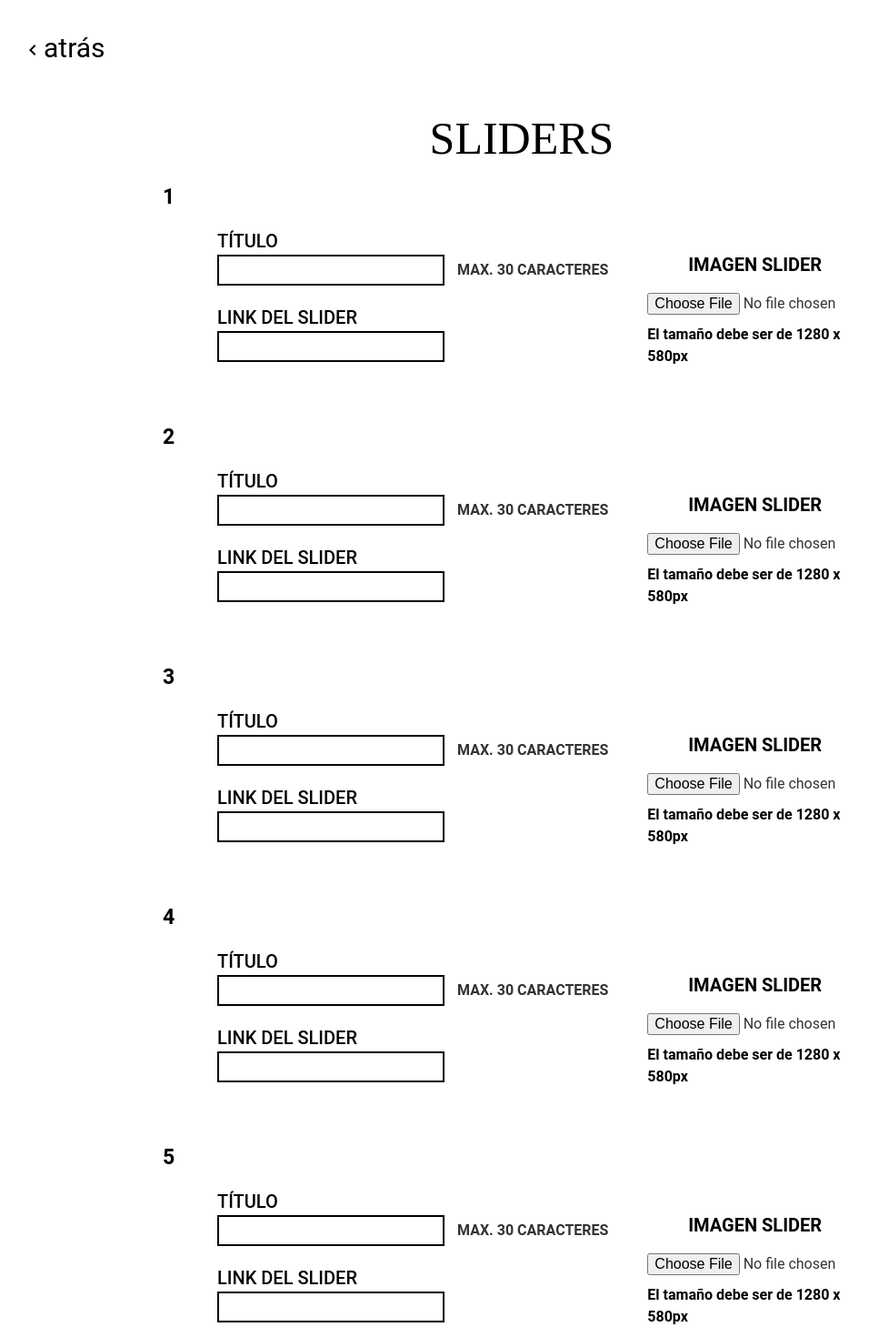
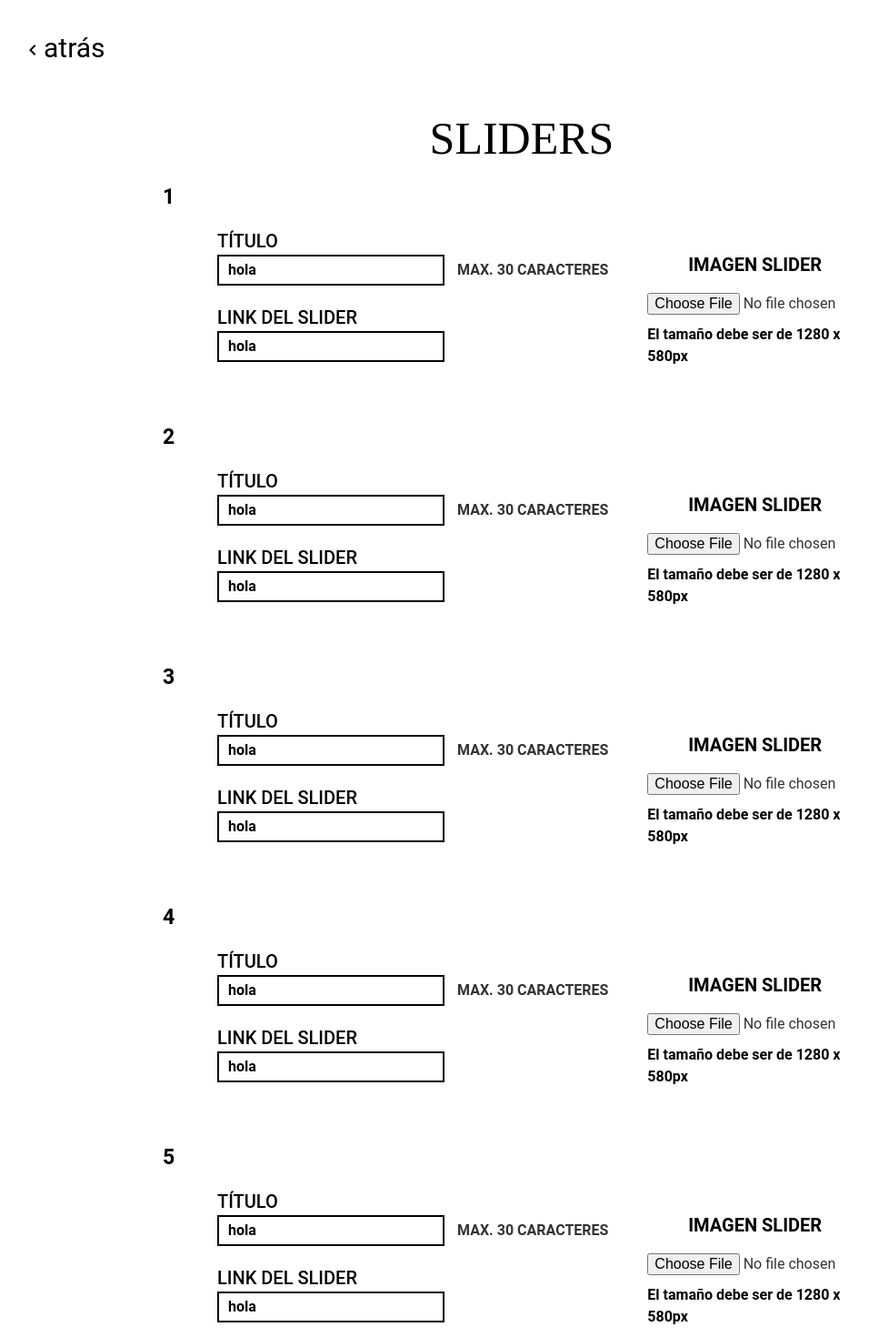
Before and after one commit to tavo379/mirak-ss, a React (Create React App) app: page /admin-slider in a window 1280 px wide. Shown: the top 1470 px of the page at 91% size, without its empty margins (76-1032 px from the left). Built offline with nearby package versions, Linux system fonts and the light colour scheme; a web font is replaced by a local one.

Commit message:
agregados valores por default

```diff
--- a/src/pages/admin-sliders.js
+++ b/src/pages/admin-sliders.js
@@ -10,16 +10,16 @@ export default class SliderForm extends Component{
       this.files[i] = null
     }
     this.state = {
-      titulo1 : '',
-      sliderlink1: '',
-      titulo2 : '',
-      sliderlink2: '',
-      titulo3 : '',
-      sliderlink3: '',
-      titulo4 : '',
-      sliderlink4: '',
-      titulo5 : '',
-      sliderlink5: ''
+      titulo1 : 'hola',
+      sliderlink1: 'hola',
+      titulo2 : 'hola',
+      sliderlink2: 'hola',
+      titulo3 : 'hola',
+      sliderlink3: 'hola',
+      titulo4 : 'hola',
+      sliderlink4: 'hola',
+      titulo5 : 'hola',
+      sliderlink5: 'hola'
     };
   }
   componentDidMount() {
@@ -65,6 +65,7 @@ export default class SliderForm extends Component{
                         <div className="inputs-group">
                         <input
                           type="text"
+                          defaultValue = {this.state.titulo1}
                           onChange={res => {
                             this.setState({ titulo1: res.target.value });
                           }}
@@ -76,6 +77,7 @@ export default class SliderForm extends Component{
                         <div className="inputs-group">
                         <input
                           type="text"
+                          defaultValue = {this.state.sliderlink1}
                           onChange={res => {
                             this.setState({ sliderlink1: res.target.value });
                           }}
@@ -88,6 +90,7 @@ export default class SliderForm extends Component{
                         <h2>Imagen slider</h2>
                         <input
                           type="file"
+
                           onChange={res => {
                             this.handleImageChange(res, 0);
                           }}
@@ -102,6 +105,7 @@ export default class SliderForm extends Component{
                         <div className="inputs-group">
                         <input
                           type="text"
+                          defaultValue = {this.state.titulo2}
                           onChange={res => {
                             this.setState({ titulo2: res.target.value });
                           }}
@@ -113,6 +117,7 @@ export default class SliderForm extends Component{
                         <div className="inputs-group">
                         <input
                           type="text"
+                          defaultValue = {this.state.sliderlink2}
                           onChange={res => {
                             this.setState({ sliderlink2: res.target.value });
                           }}
@@ -139,6 +144,7 @@ export default class SliderForm extends Component{
                         <div className="inputs-group">
                         <input
                           type="text"
+                          defaultValue = {this.state.titulo3}
                           onChange={res => {
                             this.setState({ titulo3: res.target.value });
                           }}
@@ -150,6 +156,7 @@ export default class SliderForm extends Component{
                         <div className="inputs-group">
                         <input
                           type="text"
+                          defaultValue = {this.state.sliderlink3}
                           onChange={res => {
                             this.setState({ sliderlink3: res.target.value });
                           }}
@@ -176,6 +183,7 @@ export default class SliderForm extends Component{
                         <div className="inputs-group">
                         <input
                           type="text"
+                          defaultValue = {this.state.titulo4}
                           onChange={res => {
                             this.setState({ titulo4: res.target.value });
                           }}
@@ -187,6 +195,7 @@ export default class SliderForm extends Component{
                         <div className="inputs-group">
                         <input
                           type="text"
+                          defaultValue = {this.state.sliderlink4}
                           onChange={res => {
                             this.setState({ sliderlink4: res.target.value });
                           }}
@@ -213,6 +222,7 @@ export default class SliderForm extends Component{
                         <div className="inputs-group">
                         <input
                           type="text"
+                          defaultValue = {this.state.titulo5}
                           onChange={res => {
                             this.setState({ titulo5: res.target.value });
                           }}
@@ -224,6 +234,7 @@ export default class SliderForm extends Component{
                         <div className="inputs-group">
                         <input
                           type="text"
+                          defaultValue = {this.state.sliderlink5}
                           onChange={res => {
                             this.setState({ sliderlink5: res.target.value });
                           }}
```
